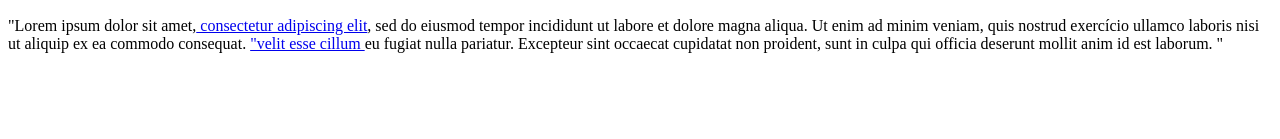
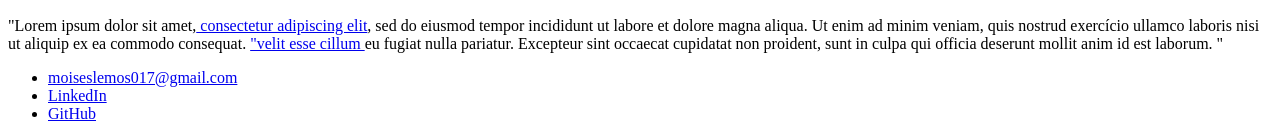
Before and after one commit to moiseslemosz/web-platform-5svqvn, a plain HTML site: page index.html in a window 1280 px wide. Shown: the part 783-922 px from the top of the page. Before the commit the page ends 852 px from the top, so only its background shows below. Drawn offline with Linux system fonts and the light colour scheme.

Commit message:
1 file modified

```diff
--- a/index.html
+++ b/index.html
@@ -22,6 +22,15 @@
          "Lorem ipsum dolor sit amet,<a href="https://www.linkedin.com/mwlite/in/mois%C3%A9s-lemos-045384203"target="_blank" > consectetur adipiscing elit</a>, sed do eiusmod tempor incididunt ut labore et dolore magna aliqua. Ut enim ad minim veniam, quis nostrud exercício ullamco laboris nisi ut aliquip ex ea commodo consequat. <a href=mailto:moiseslemos017@gmail.com>"velit esse cillum </a> eu fugiat nulla pariatur. Excepteur sint occaecat cupidatat non proident, sunt in culpa qui officia deserunt mollit anim id est laborum. "
       </article>
     </section>
-    <footer></footer>
+    <footer>
+     <ul>
+      <li>
+       <a href="mailto:moiseslemos017@gmail.com"> moiseslemos017@gmail.com</a>
+      </li>
+      <li>
+       <a href="https://www.linkedin.com/mwlite/in/mois%C3%A9s-lemos-045384203" target="_blank" >LinkedIn</a>
+      </li>
+      <li><a href="https://github.com/ml017" target="_blank"> GitHub</a>
+    </footer>
   </body>
 </html>
```
